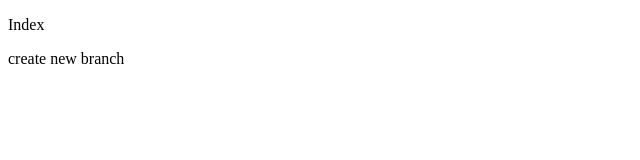
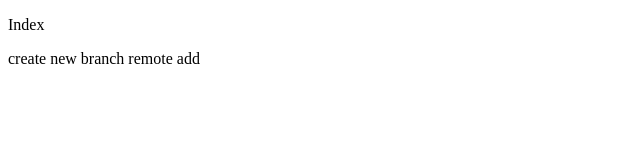
Before and after one commit to yoshiaki-itagaki/rakus, a plain HTML site: page index.html in a window 1280 px wide. Shown: the full height of the page, 0-640 px from the left. Drawn offline with Linux system fonts and the light colour scheme.

Commit message:
Update index.html

```diff
--- a/index.html
+++ b/index.html
@@ -10,5 +10,6 @@
 <body>
 	<p>Index</p>
 	 create new branch
+	 remote add
 </body>
 </html>
```
